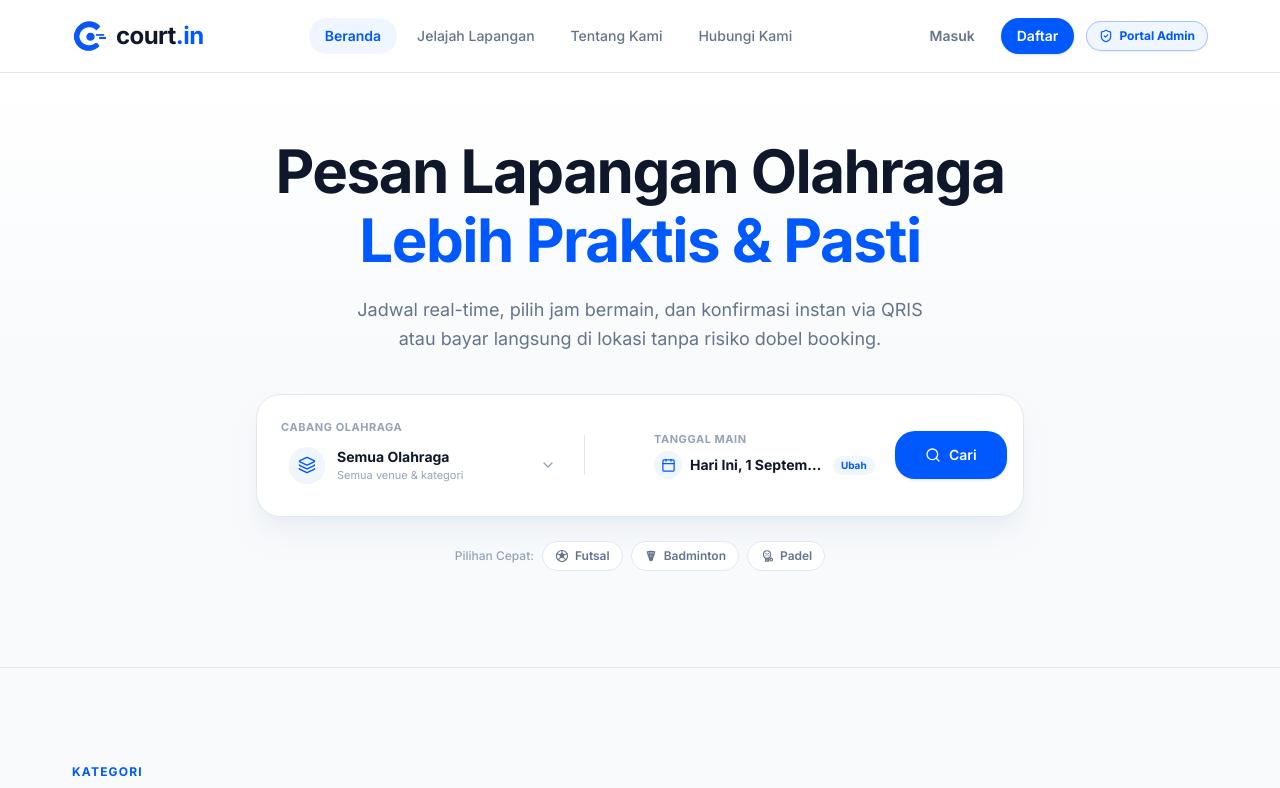
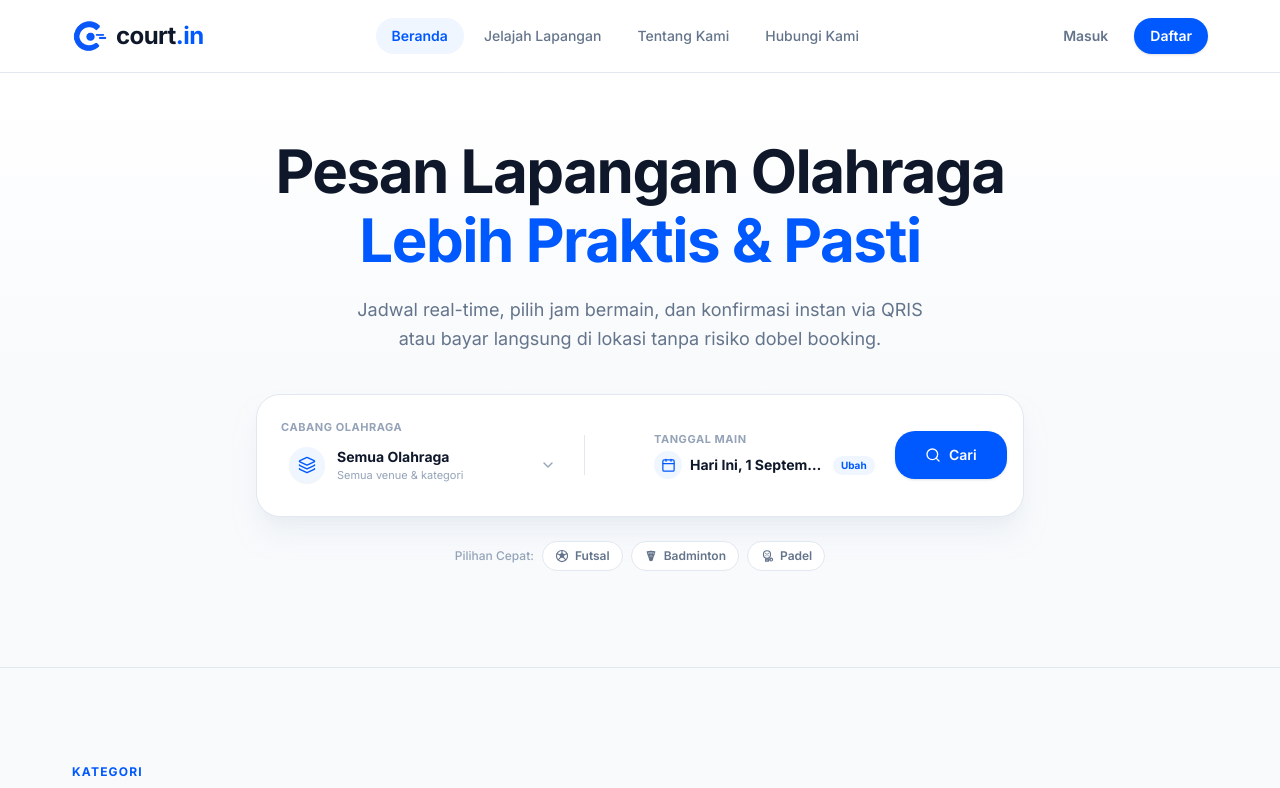
Before and after one commit to dappahsn/Court.in, a React (Vite) app in the folder frontend/: page / in a window 1280 px wide. Shown: the top 788 px of the page. Built offline with nearby package versions, Linux system fonts and the light colour scheme.

Commit message:
fix: remove public Portal Admin button from user navbar

```diff
--- a/frontend/src/components/Header.jsx
+++ b/frontend/src/components/Header.jsx
@@ -124,6 +124,7 @@ export default function Header() {
                         <User size={16} className="text-primary" />
                         Profil & Pengaturan
                       </Link>
+                      {user?.role === 'ADMIN' && (
                         <Link
                           to="/admin"
                           onClick={() => setProfileDropdown(false)}
@@ -132,6 +133,7 @@ export default function Header() {
                           <ShieldCheck size={16} className="text-primary" />
                           <span>Panel Admin & Venue</span>
                         </Link>
+                      )}
                     </div>
                     <div className="border-t border-border/80 pt-1">
                       <button
@@ -162,16 +164,6 @@ export default function Header() {
                 </Link>
               </div>
             )}
-
-            {/* Quick Link to Admin Portal */}
-            <Link
-              to="/admin"
-              className="hidden lg:inline-flex items-center gap-1.5 px-3 py-1.5 rounded-xl border border-primary/30 bg-primary-light text-primary hover:bg-primary hover:text-white transition-all text-xs font-bold shadow-2xs cursor-pointer"
-              title="Masuk ke Panel Pengelola Bisnis"
-            >
-              <ShieldCheck size={14} />
-              <span>Portal Admin</span>
-            </Link>
 
             {/* Mobile Hamburger Button */}
             <button
@@ -208,19 +200,8 @@ export default function Header() {
               </NavLink>
             ))}
 
-            <div className="pt-2 border-t border-border/80 mt-1">
-              <Link
-                to="/admin"
-                onClick={handleNavClick}
-                className="w-full flex items-center justify-center gap-2 py-2.5 rounded-xl bg-primary-light text-primary font-bold text-xs border border-primary/30"
-              >
-                <ShieldCheck size={15} />
-                <span>Masuk ke Portal Admin & Venue</span>
-              </Link>
-            </div>
-
             {!isAuthenticated && (
-              <div className="pt-2 grid grid-cols-2 gap-2">
+              <div className="pt-3 mt-2 border-t border-border grid grid-cols-2 gap-2">
                 <Link
                   to="/login"
                   onClick={handleNavClick}
```
Lines whose indentation alone changed are shown as unchanged.
